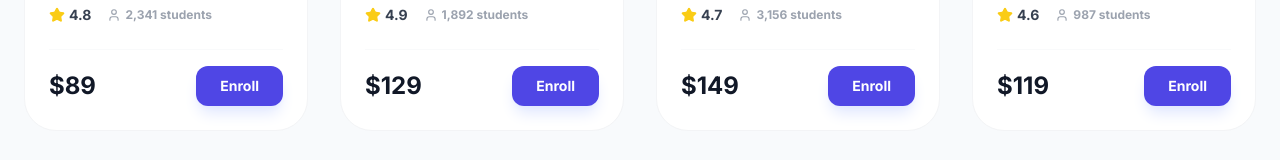
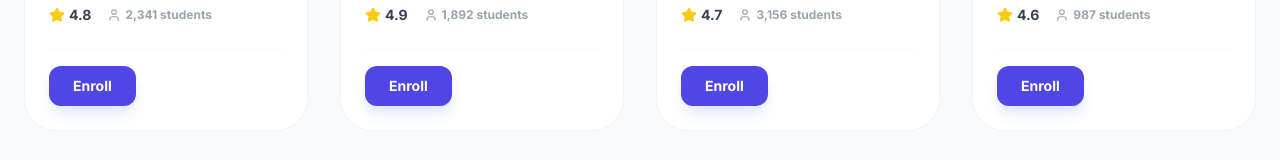
Before and after one commit to Madhu-Wala/Upskillr-project-repo, a React (Vite) app in the folder frontend/: page /Learner/browse-courses in a window 1280 px wide. Shown: the part 631-791 px from the top of the page. Built offline with nearby package versions, Linux system fonts and the light colour scheme; grey boxes are pictures that could not be loaded.

Commit message:
Removed course price

```diff
--- a/frontend/src/components/Learner/Browse.jsx
+++ b/frontend/src/components/Learner/Browse.jsx
@@ -21,11 +21,11 @@ function Browse() {
   const categories = ['All Categories', 'Development', 'Design', 'Business', 'Marketing', 'Data Science'];
 
   const courseData = [
-    { id: 1, title: "Complete React Development Bootcamp", instructor: "Sarah Johnson", rating: 4.8, students: 2341, price: 89, thumbnail: "https://images.unsplash.com/photo-1633356122544-f134324a6cee?q=80&w=400&auto=format&fit=crop" },
-    { id: 2, title: "UI/UX Design Masterclass", instructor: "Michael Chen", rating: 4.9, students: 1892, price: 129, thumbnail: null }, // Falls back to gradient
-    { id: 3, title: "Data Science with Python", instructor: "Dr. Emma Wilson", rating: 4.7, students: 3156, price: 149, thumbnail: "https://images.unsplash.com/photo-1551288049-bbbda536639a?q=80&w=400&auto=format&fit=crop" },
-    { id: 4, title: "Modern Web Security", instructor: "Mark Anderson", rating: 4.6, students: 987, price: 119, thumbnail: null }, // Falls back to gradient
-    { id: 5, title: "Digital Marketing Strategy", instructor: "Alex Rodriguez", rating: 4.6, students: 1567, price: 99, thumbnail: "https://images.unsplash.com/photo-1460925895917-afdab827c52f?q=80&w=400&auto=format&fit=crop" },
+    { id: 1, title: "Complete React Development Bootcamp", instructor: "Sarah Johnson", rating: 4.8, students: 2341,  thumbnail: "https://images.unsplash.com/photo-1633356122544-f134324a6cee?q=80&w=400&auto=format&fit=crop" },
+    { id: 2, title: "UI/UX Design Masterclass", instructor: "Michael Chen", rating: 4.9, students: 1892, thumbnail: null }, // Falls back to gradient
+    { id: 3, title: "Data Science with Python", instructor: "Dr. Emma Wilson", rating: 4.7, students: 3156, thumbnail: "https://images.unsplash.com/photo-1551288049-bbbda536639a?q=80&w=400&auto=format&fit=crop" },
+    { id: 4, title: "Modern Web Security", instructor: "Mark Anderson", rating: 4.6, students: 987, thumbnail: null }, // Falls back to gradient
+    { id: 5, title: "Digital Marketing Strategy", instructor: "Alex Rodriguez", rating: 4.6, students: 1567, thumbnail: "https://images.unsplash.com/photo-1460925895917-afdab827c52f?q=80&w=400&auto=format&fit=crop" },
   ];
 
   return (
--- a/frontend/src/components/Learner/CourseCard.jsx
+++ b/frontend/src/components/Learner/CourseCard.jsx
@@ -37,7 +37,7 @@ const CourseCard = ({ course, fallbackGradient }) => {
         </div>
 
         <div className="flex items-center justify-between pt-4 border-t border-gray-50">
-          <span className="text-2xl font-black text-gray-900">${course.price}</span>
+
           <button className="px-6 py-2.5 bg-indigo-600 hover:bg-indigo-700 text-white rounded-xl font-bold text-sm transition-all active:scale-95 shadow-lg shadow-indigo-100">
             Enroll
           </button>
```
